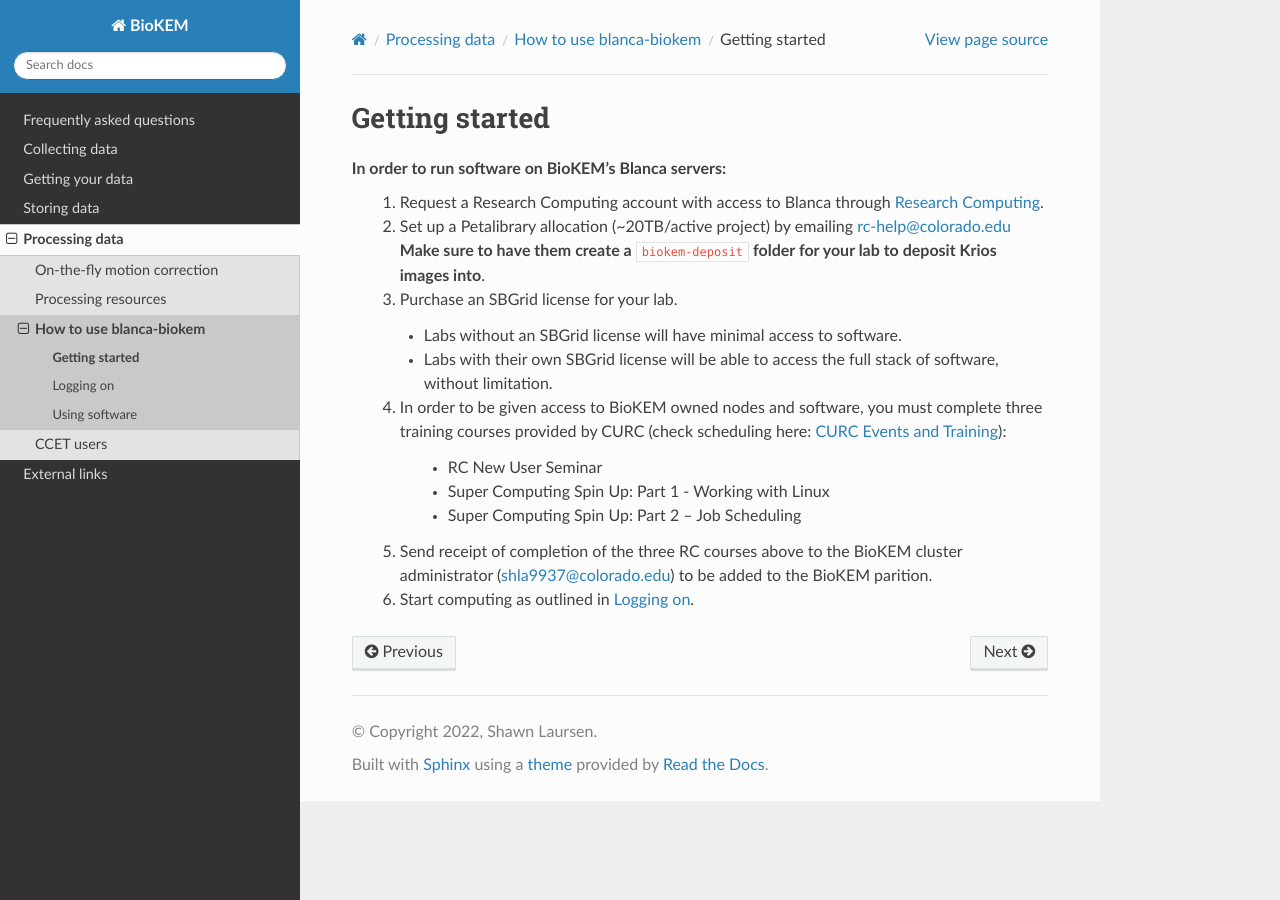
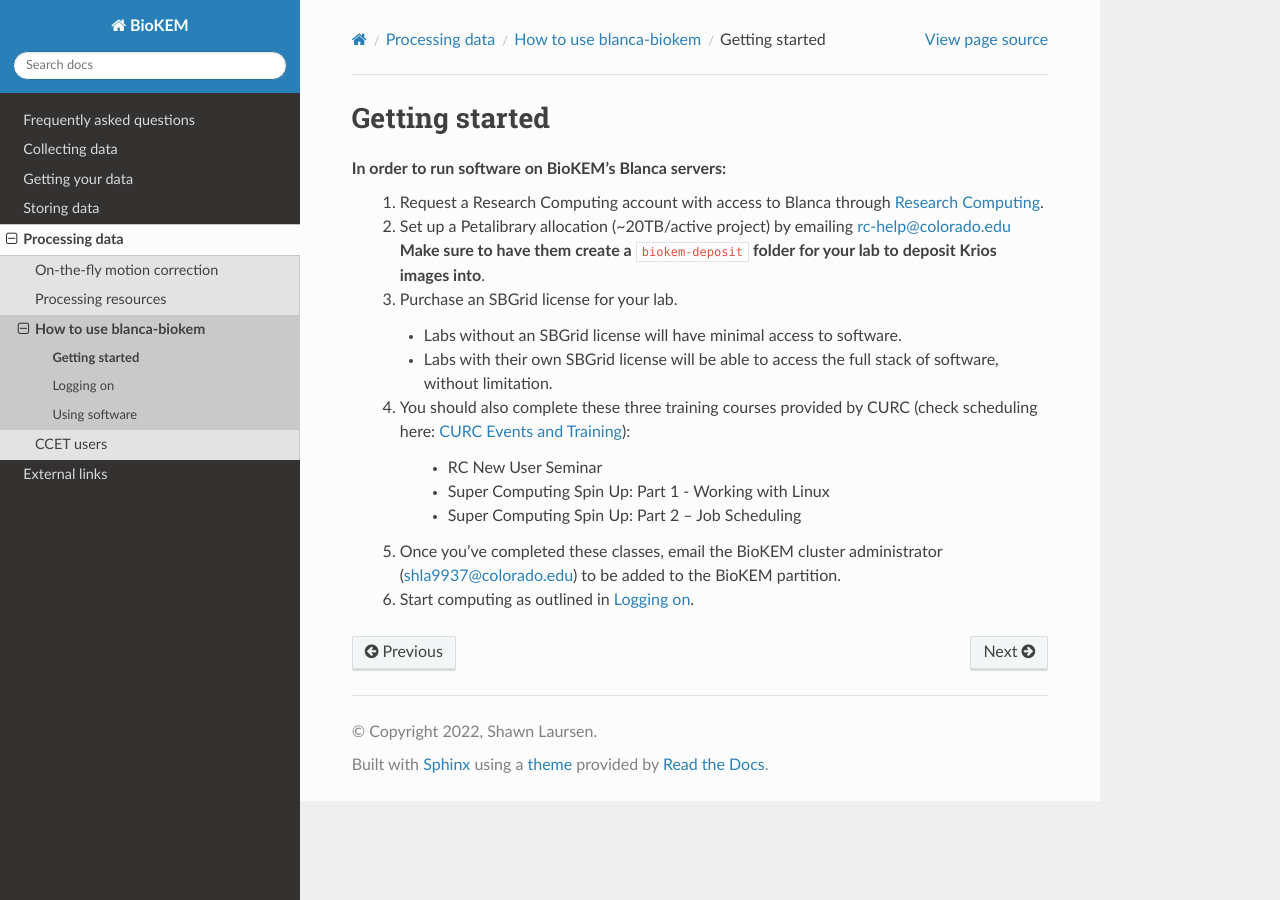
Before and after one commit to CU-BioKEM/user-guide, a Sphinx documentation site: the page built from docs/source/processing/getting_started.rst, in a window 1280 px wide. Built offline with Sphinx 7.4.7 and the Read the Docs theme 2.0.0, drawn with Linux system fonts in a browser that asks for light colours.

Commit message:
touched up getting started

```diff
--- a/docs/source/processing/getting_started.rst
+++ b/docs/source/processing/getting_started.rst
@@ -9,11 +9,11 @@
       - Labs without an SBGrid license will have minimal access to software.
       - Labs with their own SBGrid license will be able to access the full stack of software, without limitation.
 
-   #. In order to be given access to BioKEM owned nodes and software, you must complete three training courses provided by CURC (check scheduling here: `CURC Events and Training <https://www.colorado.edu/rc/events>`_):
+   #. You should also complete these three training courses provided by CURC (check scheduling here: `CURC Events and Training <https://www.colorado.edu/rc/events>`_):
 
        - RC New User Seminar
        - Super Computing Spin Up: Part 1 - Working with Linux
        - Super Computing Spin Up: Part 2 – Job Scheduling
 
-   #. Send receipt of completion of the three RC courses above to the BioKEM cluster administrator \(shla9937@colorado.edu\) to be added to the BioKEM parition.
+   #. Once you've completed these classes, email the BioKEM cluster administrator \(shla9937@colorado.edu\) to be added to the BioKEM partition.
    #. Start computing as outlined in :doc:`logging_on`.
```
